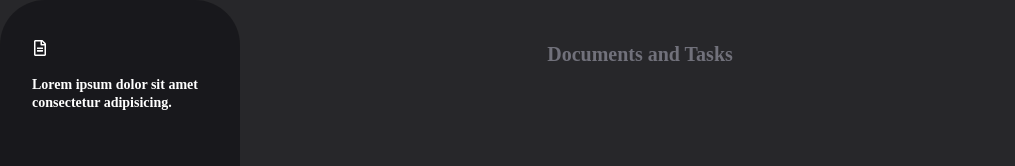
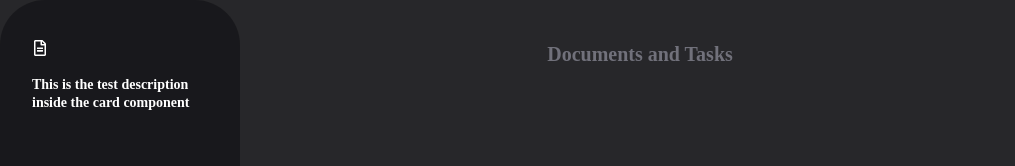
Before and after one commit to muazimmaqbool/mydocs, a React (Vite) app: page / in a window 1280 px wide. Shown: the top 166 px of the page, without its empty margins (0-1015 px from the left). Built offline with nearby package versions, Linux system fonts and the light colour scheme.

Commit message:
data for card compo

```diff
--- a/src/Components/Card.jsx
+++ b/src/Components/Card.jsx
@@ -3,17 +3,18 @@ import { FaRegFileAlt } from "react-icons/fa";
 import { LuDownload } from "react-icons/lu";
 
 //called from Foreground.jsx
-const Card = () => {
+const Card = ({data}) => {
+
   return (
     <div className="relative w-60 h-72 bg-zinc-900/90 px-8 py-10 text-white rounded-[45px] overflow-hidden">
       {/* bg-zinc-900/10 in this 90 means 90% opacity */}
       <FaRegFileAlt />
       <p className="text-sm mt-5 font-semibold leading-tight">
-        Lorem ipsum dolor sit amet consectetur adipisicing.
+        {data?.desc}
       </p>
       <div className="footer absolute bottom-0  w-full left-0 ">
         <div className="flex items-center justify-between mb-3 py-3 px-8 ">
-          <h5>.4mb</h5>
+          <h5>{data?.fileSize}</h5>
           <span className="flex items-center justify-center w-7 h-7 bg-zinc-600 rounded-full">
             <LuDownload size="0.7em" color="#fff"/>
           </span>
--- a/src/Components/Foreground.jsx
+++ b/src/Components/Foreground.jsx
@@ -1,17 +1,31 @@
-import React from 'react'
-import Card from './Card'
+import React from "react";
+import Card from "./Card";
 
 //called from App.jsx
 //the cards will come inside this component
 const Foreground = () => {
+  const data = [
+    {
+      desc: "This is the test description inside the card component",
+      fileSize: ".4mb",
+      close: true,
+      tab: {
+        isOpen: true,
+        tagTitle: "Download Now",
+        tagColor: "green",
+      },
+    },
+  ];
   return (
     <div className="fixed top-0 left-0 z-[3] w-full h-full">
-        {/* bg-sky-800/50 means 50% transparent, 50 means 50% opacity */}
+      {/* bg-sky-800/50 means 50% transparent, 50 means 50% opacity */}
+      {
+        data.map((item,index)=>(
+          <Card data={item}/>
+        ))
+      }
+    </div>
+  );
+};
 
-        <Card/>
-
-    </div>
-  )
-}
-
-export default Foreground
+export default Foreground;
```
